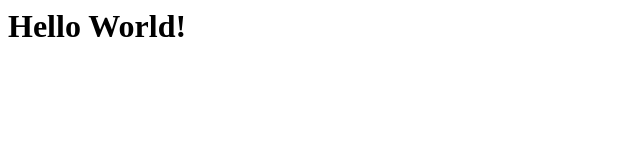
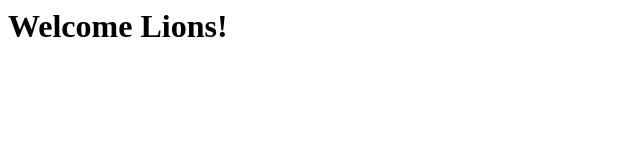
Before and after one commit to aylee2008/practice-instagram, a plain HTML site: page index.html in a window 1280 px wide. Shown: the whole page, without its empty margins (0-640 px from the left). Drawn offline with Linux system fonts and the light colour scheme.

Commit message:
welcome lions in index.html

```diff
--- a/index.html
+++ b/index.html
@@ -1 +1 @@
-<h1> Hello World! <h1>
+<h1> Welcome Lions! <h1>
```
